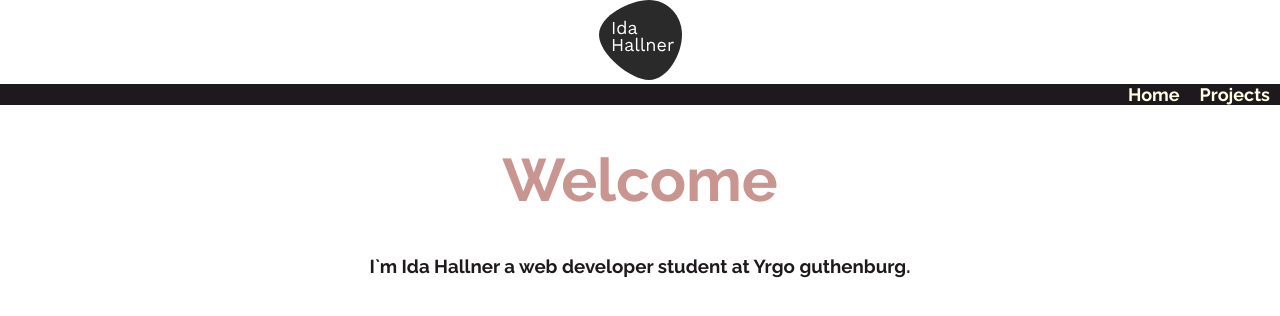
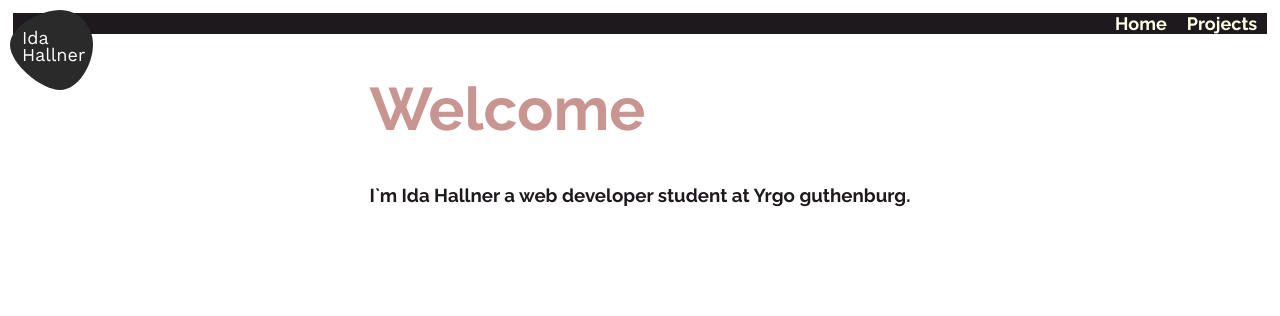
Before and after one commit to idahal/idahal_portfolio, a React (Create React App) app in the folder portfolio/: page / in a window 1280 px wide. Shown: the top 316 px of the page. Built offline with nearby package versions, Linux system fonts and the light colour scheme.

Commit message:
add styling on the logo

```diff
--- a/portfolio/src/components/App/App.css
+++ b/portfolio/src/components/App/App.css
@@ -1,7 +1,16 @@
 body {
   font-family: 'Raleway', sans-serif;
+  background-color: #ffffff;
+  margin: 0;
+}
+
+.App-logo {
+  z-index: 1;
+  position: fixed;
+  top: 10px;
+  left: 10px;
 }
 
 .App {
-  text-align: center;
+  margin: 1%;
 }
```
